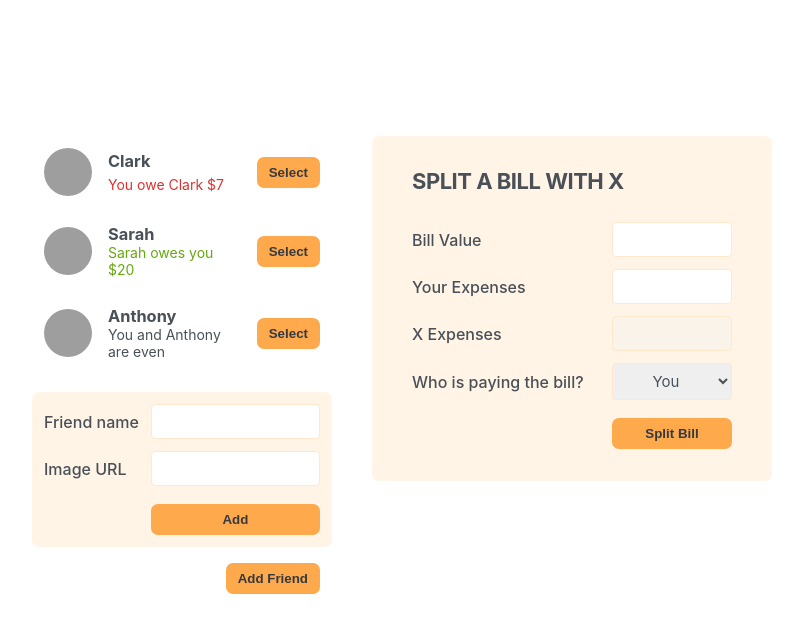
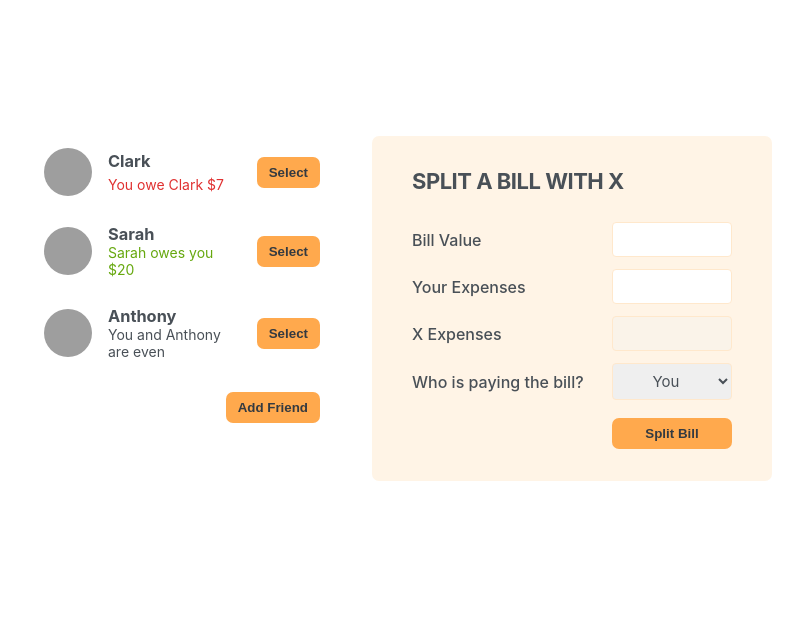
Before and after one commit to perez-kay/eat-n-split, a React (Create React App) app: page / in a window 1280 px wide. Shown: the top 632 px of the page, without its empty margins (238-1041 px from the left). Built offline with nearby package versions, Linux system fonts and the light colour scheme; grey boxes are pictures that could not be loaded; the HTML template or start-up script is replaced by a standard one.

Commit message:
added state to show/hide the add friend form

```diff
--- a/src/App.js
+++ b/src/App.js
@@ -1,3 +1,5 @@
+import { useState } from 'react';
+
 const initialFriends = [
   {
     id: 118836,
@@ -19,13 +21,28 @@
   },
 ];
 
+function Button({ children, onClick }) {
+  return (
+    <button className="button" onClick={onClick}>
+      {children}
+    </button>
+  );
+}
+
 function App() {
+  const [showAddFriend, setShowAddFriend] = useState(false);
+
+  function handleShowAddFriend() {
+    setShowAddFriend((s) => !s);
+  }
   return (
     <div className="app">
       <div className="sidebar">
         <FriendsList />
-        <FormAddFriend />
-        <Button>Add Friend</Button>
+        {showAddFriend && <FormAddFriend />}
+        <Button onClick={handleShowAddFriend}>
+          {showAddFriend ? 'Close' : 'Add Friend'}
+        </Button>
       </div>
       <FormSplitBill />
     </div>
@@ -65,10 +82,6 @@
   );
 }
 
-function Button({ children }) {
-  return <button className="button">{children}</button>;
-}
-
 function FormAddFriend() {
   return (
     <form action="" className="form-add-friend">
```
